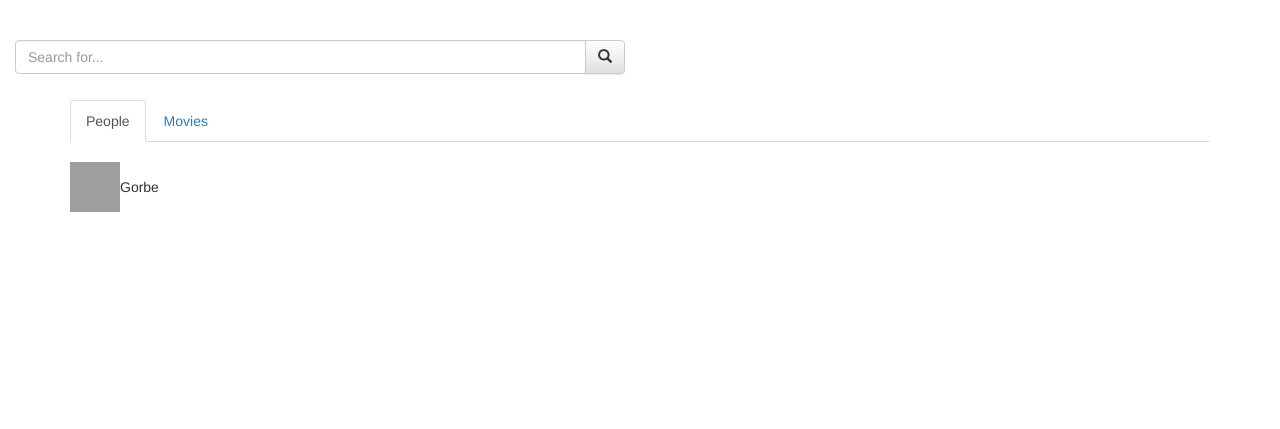
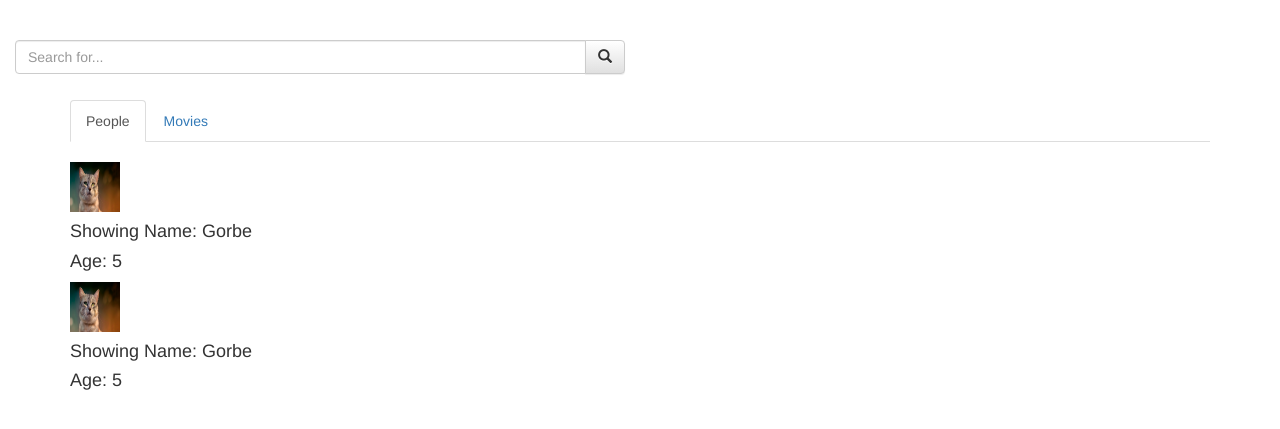
Before and after one commit to smmsadrnezh/myfilm, a Django app: page /search/ in a window 1280 px wide. Shown: the top 429 px of the page. Run offline with Django 3.2, Linux system fonts and the light colour scheme; some libraries are stand-ins or nearby versions; grey boxes are pictures that could not be loaded.

Commit message:
search with data

```diff
--- a/search/templates/search.html
+++ b/search/templates/search.html
@@ -9,7 +9,7 @@
     </div>
   </div>
 
-<br/>
+ <br/>
  <br />
  <br/>
 <div class="container">
@@ -22,37 +22,46 @@
     <br/>
     <div class="tab-content">
         <div class="tab-pane fade in active" id="people">
-             <table>
-                <tr>
-                    <td>
-                        {% load staticfiles %}
-                        <img width="50px" height="50px" src="{% static "images/cat.png" %}">
-                    </td>
-                    <td>
-                        Gorbe
-                    </td>
-            </tr>
-        </table>
-        </div>
-        <div class="tab-pane fade" id="movies">
+            <div id="movie">
+                <div id="img1">
+                     {% load staticfiles %}
+                     <img width="50px" height="50px" src="{% static "images/cat.png" %}" />
+                </div>
+
+                <div id="info1">
+                    <h4>Showing Name: Gorbe</h4>
+                    <h4>Age: 5</h4>
+                </div>
+
+                <div id="img2">
+                     {% load staticfiles %}
+                     <img width="50px" height="50px" src="{% static "images/cat.png" %}">
+                </div>
+
+                <div id="info2">
+                    <h4>Showing Name: Gorbe</h4>
+                    <h4>Age: 5</h4>
+                </div>
+
+
+            </div>
+            <div class="tab-pane fade" id="movies">
              {% load staticfiles %}
-        <table>
-            <tr>
-                <td><img width="185px" height="278px" src="{% static "images/ForrestGump.jpg" %}"></td>
-                <td>
-                    <h3>Forrest Gump</h3>
+                <div id="movie_img">
+                    <img width="185px" height="278px" src="{% static "images/ForrestGump.jpg" %}">
+                </div>
+                <div id="movie_info">
+                    <h3>Forrest Gump (1994)</h3>
                     <h4>Rating: 7.8/10</h4>
                     <!--<input id="rating-system" type="number" class="rating" min="1" max="5" step="1">-->
                     <h4>Direcror: Robert Zemeckis</h4>
-                </td>
-            </tr>
-        </table>
+                </div>
+
+
+            </div>
         </div>
     </div>
 </div>
-
-
-
 
 
 <script type="text/javascript">
```
Also changed, not shown: search/static/images/ForrestGump.jpg (added), search/static/images/cat.png (added).
